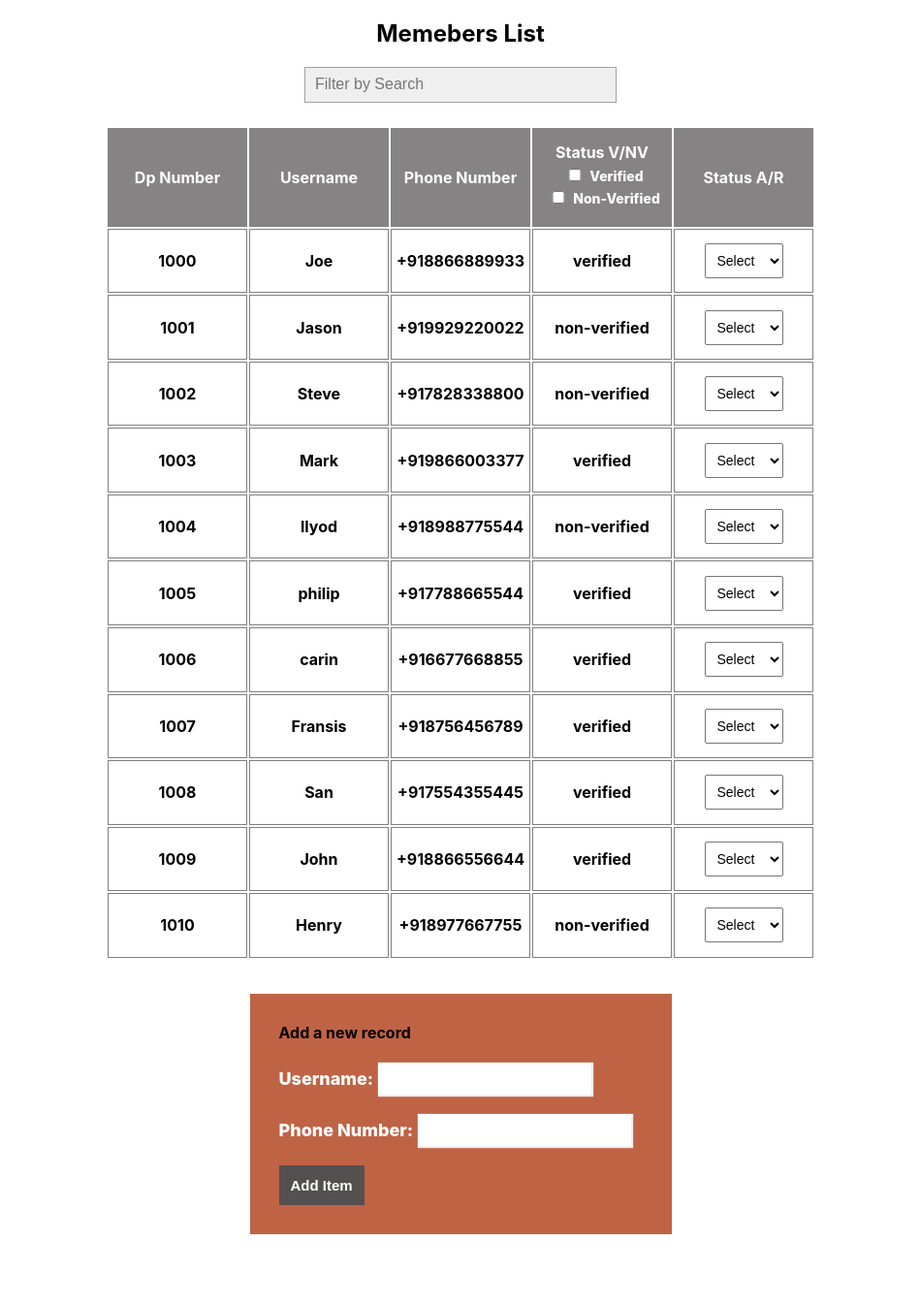
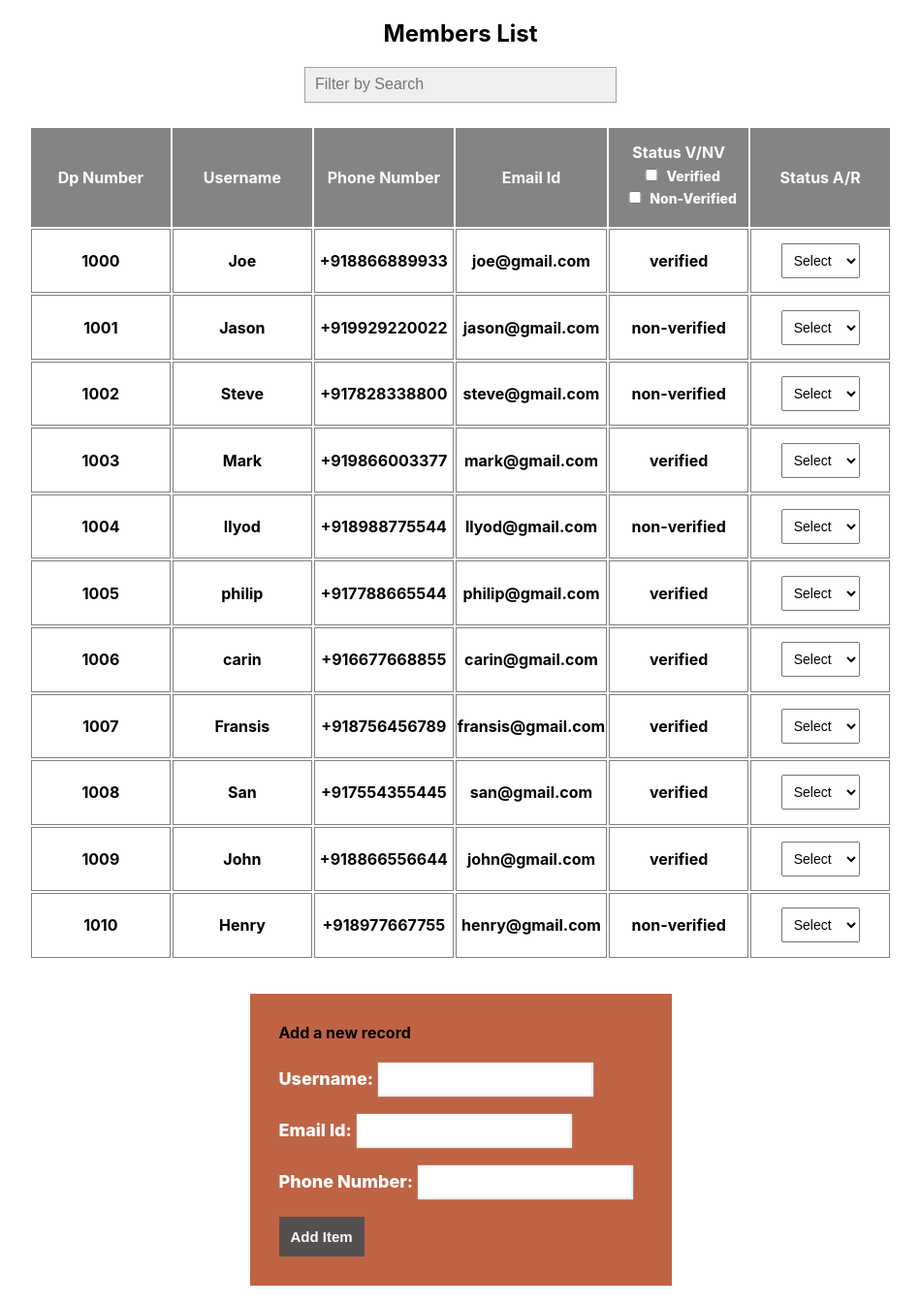
Before and after one commit to ankitasangodkar/product-management, a React (Create React App) app: page / in a window 1280 px wide. Shown: the whole page at 97% size, without its empty margins (165-1114 px from the left). Before the commit the page ends 1293 px from the top, so only its background shows below. Built offline with nearby package versions, Linux system fonts and the light colour scheme.

Commit message:
search filter by email id n number

```diff
--- a/package.json
+++ b/package.json
@@ -39,6 +39,7 @@
     ]
   },
   "devDependencies": {
+    "@types/react": "^17.0.38",
     "gh-pages": "^3.2.3"
   }
 }
--- a/src/App.js
+++ b/src/App.js
@@ -14,6 +14,7 @@ class App extends React.Component {
       dpNumber: '',
       username: '',
       phoneNumber: '',
+      emailId: '',
       search: '',
       status: '',
       filtered: '',
@@ -25,12 +26,14 @@ class App extends React.Component {
 
   handleFormSubmit = (e) => {
     e.preventDefault();
+
     let items = [...this.state.items];
 
     items.push({
       dpNumber: this.state.dpNumber,
       username: this.state.username,
       phoneNumber: this.state.phoneNumber,
+      emailId: this.state.emailId,
       verify: this.state.verify,
       count: this.state.count
     });
@@ -40,6 +43,7 @@ class App extends React.Component {
       dpNumber: '',
       username: '',
       phoneNumber: '',
+      emailId: '',
       verify: '',
       count: this.state.count + 1
     });
@@ -75,13 +79,18 @@ class App extends React.Component {
     let employees = this.props.data,
     searchString = this.state.search.trim().toLowerCase();
 
-    const filterNames = ({ username }) => {
-      return username.toLowerCase().indexOf(searchString.toLowerCase()) !== -1;
+    const filterNames = ({ username, phoneNumber, emailId }) => {
+      return (
+        username.toLowerCase().indexOf(searchString.toLowerCase()) !== -1 ||
+        phoneNumber.toLowerCase().indexOf(searchString.toLowerCase()) !== -1 ||
+        emailId.toLowerCase().indexOf(searchString.toLowerCase()) !== -1
+      )
     };
+
     return (
       <div className="App">
         <header>
-          <h2> Memebers List </h2>
+          <h2> Members List </h2>
           <SearchBar update={(e) => this.handleChange(e)} />
         </header>
         <MemberList
@@ -94,6 +103,7 @@ class App extends React.Component {
               newDpNumber={this.state.dpNumber}
               newUsername={this.state.username}
               newPhoneNumber={this.state.phoneNumber}
+              newEmailId={this.state.emailId}
               newVerify={this.state.verify}
         />
       </div>
--- a/src/components/Form.js
+++ b/src/components/Form.js
@@ -9,12 +9,17 @@ class Form extends React.Component {
                     <label htmlFor="username">Username:
                         <input id="username" value={this.props.newUsername}
                             type="text" name="username"
-                            onChange={this.props.handleInputChange} />
+                            onChange={this.props.handleInputChange} required />
+                    </label>
+                    <label htmlFor="emailId">Email Id:
+                        <input id="emailId" value={this.props.newEmailId}
+                        type="text" name="emailId"
+                        onChange={this.props.handleInputChange} required />
                     </label>
                     <label htmlFor="phoneNumber">Phone Number:
                         <input id="phoneNumber" value={this.props.newPhoneNumber}
-                        type="text" name="phoneNumber"
-                        onChange={this.props.handleInputChange} />
+                        type="phone" name="phoneNumber"
+                        onChange={this.props.handleInputChange} required maxLength={10} pattern="[789][0-9]{9}" />
                     </label>
                     <button className="form-submit" type="submit" value="Submit">Add Item</button>
                 </form>
--- a/src/components/Memebers.js
+++ b/src/components/Memebers.js
@@ -1,7 +1,7 @@
 import React, { useState, useEffect } from "react";
 import "../App.css";
 
-const Members = ({ dpNumber, username, phoneNumber , verify }) => {
+const Members = ({ dpNumber, username, phoneNumber, emailId , verify }) => {
 
     const [ value, setValue ] = useState("select");
 
@@ -39,6 +39,9 @@ const Members = ({ dpNumber, username, phoneNumber , verify }) => {
                 <h4>{phoneNumber}</h4>
             </td>
             <td>
+                <h4>{emailId}</h4>
+            </td>
+            <td>
                 <h4>{verify}</h4>
             </td>
             <td className={`${value}`}>
--- a/src/components/memberList.js
+++ b/src/components/memberList.js
@@ -34,6 +34,7 @@ class MemeberList extends React.Component {
                             <th> Dp Number </th>
                             <th> Username </th>
                             <th> Phone Number </th>
+                            <th> Email Id </th>
                             <th> Status V/NV
                             <label className="labelName"><input id="verify" type="checkbox" onChange={this.inputCheck} />
                                Verified</label>
@@ -46,6 +47,7 @@ class MemeberList extends React.Component {
                     <tbody>
                         {memberData.filter(filterNames).map((data, key) => {
                             const filterPass = this.state.verified;
+                            const filterPass1 = !this.state.verified;
 
                             //const temp = ((!filterPass) || (filterPass && filterPass == data.verified));
                             //console.log((filterPass) ||(!filterPass && !filterPass == data.verified));
@@ -57,6 +59,7 @@ class MemeberList extends React.Component {
                                         dpNumber = {data.dpNumber}
                                         username = {data.username}
                                         phoneNumber = {data.phoneNumber}
+                                        emailId = {data.emailId}
                                         verify = {data.verify}
                                     />
                                 );
@@ -69,6 +72,7 @@ class MemeberList extends React.Component {
                                     dpNumber = {1010 + data.count}
                                     username = {data.username}
                                     phoneNumber = {data.phoneNumber}
+                                    emailId = {data.emailId}
                                     verify = "--"
                                 />
                             );
--- a/src/data.js
+++ b/src/data.js
@@ -3,6 +3,7 @@ const membersData = [
         dpNumber: "1000",
         username: "Joe",
         phoneNumber: "+918866889933",
+        emailId: "joe@gmail.com",
         verify: "verified",
         verified: true,
     },
@@ -10,6 +11,7 @@ const membersData = [
         dpNumber: "1001",
         username: "Jason",
         phoneNumber: "+919929220022",
+        emailId: "jason@gmail.com",
         verify: "non-verified",
         verified: false,
     },
@@ -17,6 +19,7 @@ const membersData = [
         dpNumber: "1002",
         username: "Steve",
         phoneNumber: "+917828338800",
+        emailId: "steve@gmail.com",
         verify: "non-verified",
         verified: false,
     },
@@ -24,6 +27,7 @@ const membersData = [
         dpNumber: "1003",
         username: "Mark",
         phoneNumber: "+919866003377",
+        emailId: "mark@gmail.com",
         verify: "verified",
         verified: true,
     },
@@ -31,6 +35,7 @@ const membersData = [
         dpNumber: "1004",
         username: "llyod",
         phoneNumber: "+918988775544",
+        emailId: "llyod@gmail.com",
         verify: "non-verified",
         verified: false,
     },
@@ -38,6 +43,7 @@ const membersData = [
         dpNumber: "1005",
         username: "philip",
         phoneNumber: "+917788665544",
+        emailId: "philip@gmail.com",
         verify: "verified",
         verified: true,
     },
@@ -45,6 +51,7 @@ const membersData = [
         dpNumber: "1006",
         username: "carin",
         phoneNumber: "+916677668855",
+        emailId: "carin@gmail.com",
         verify: "verified",
         verified: true,
     },
@@ -52,6 +59,7 @@ const membersData = [
         dpNumber: "1007",
         username: "Fransis",
         phoneNumber: "+918756456789",
+        emailId: "fransis@gmail.com",
         verify: "verified",
         verified: true,
     },
@@ -59,6 +67,7 @@ const membersData = [
         dpNumber: "1008",
         username: "San",
         phoneNumber: "+917554355445",
+        emailId: "san@gmail.com",
         verify: "verified",
         verified: true,
     },
@@ -66,6 +75,7 @@ const membersData = [
         dpNumber: "1009",
         username: "John",
         phoneNumber: "+918866556644",
+        emailId: "john@gmail.com",
         verify: "verified",
         verified: true,
     },
@@ -73,6 +83,7 @@ const membersData = [
         dpNumber: "1010",
         username: "Henry",
         phoneNumber: "+918977667755",
+        emailId: "henry@gmail.com",
         verify: "non-verified",
         verified: false,
     },
```
Also changed, not shown: 1 other file (tests, documents, lock files or other folders).
